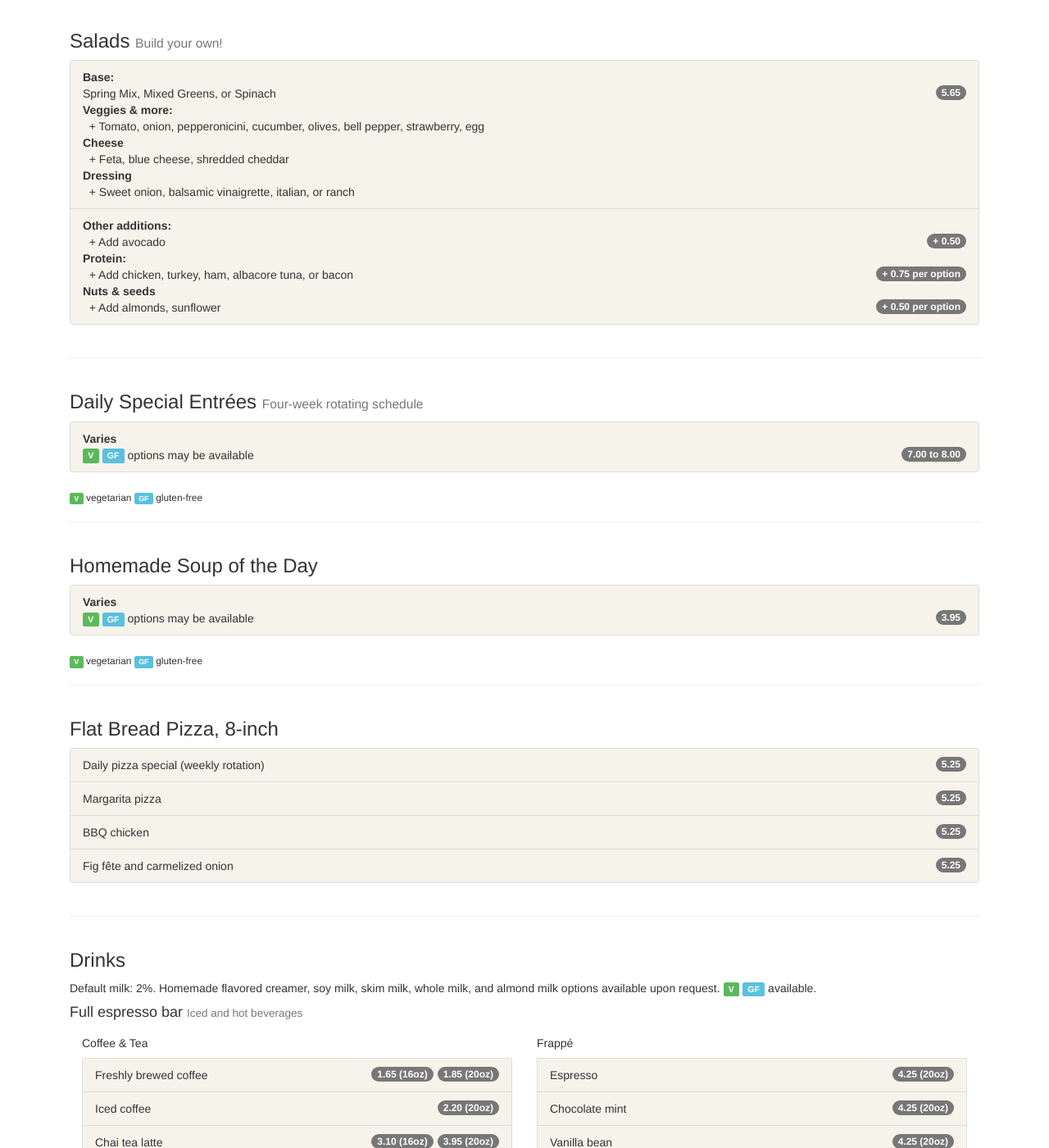
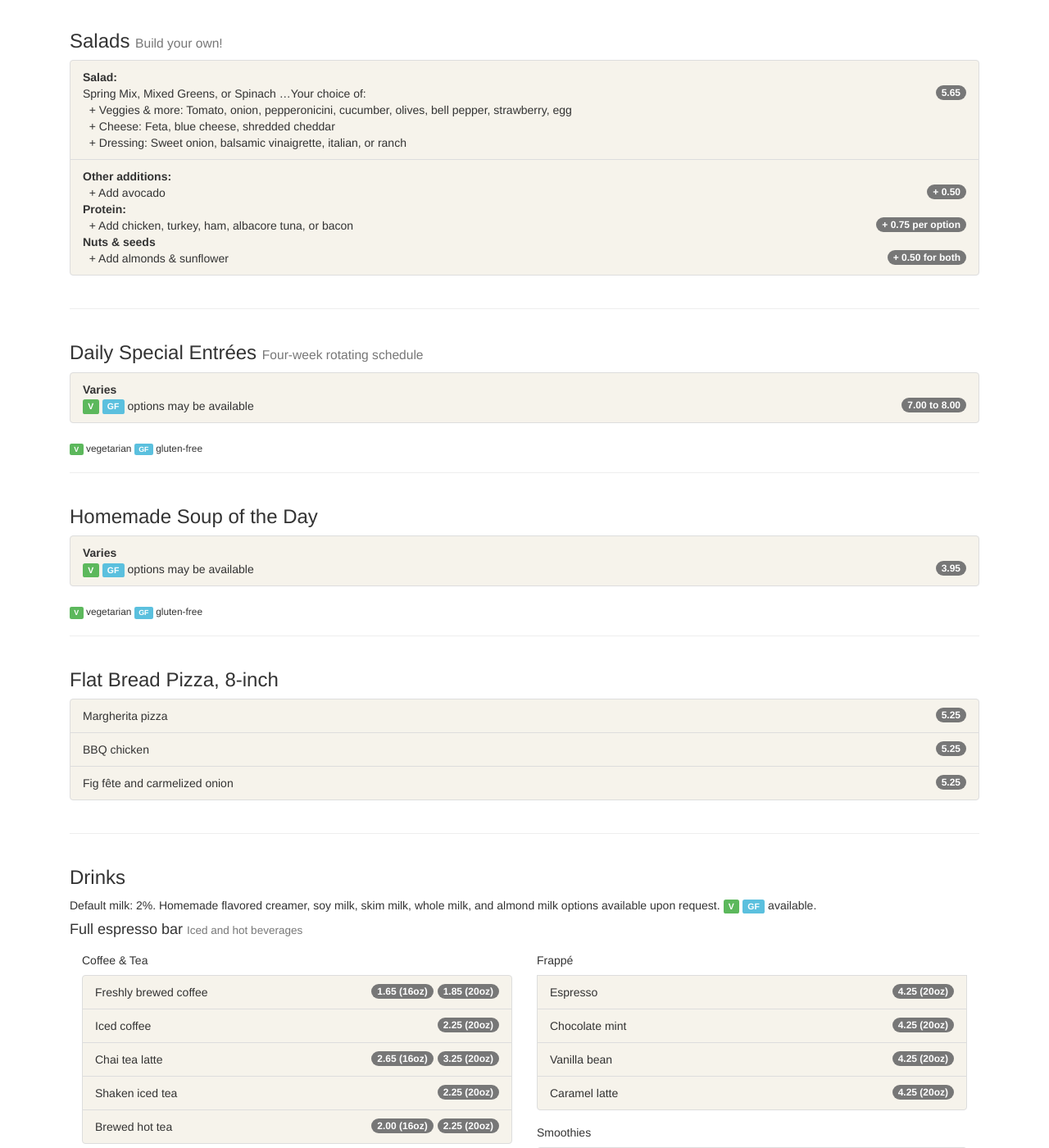
Before and after one commit to portofsandiego/cafe-orderform, a website: page app/index.html in a window 1280 px wide. Shown: the part 1400-2800 px from the top of the page at 82% size. Drawn offline with nearby package versions, Linux system fonts and the light colour scheme; files that its build step writes are made by us from their sources.

Commit message:
April menu changes

```diff
--- a/app/index.html
+++ b/app/index.html
@@ -122,7 +122,7 @@
 								</li>
 								<li class="list-group-item">
 									<span class="badge">3.50</span>
-									Homemade granola cereal with choice of 2%, almond, rice, or soy milk <span class="label label-success">V</span> <span class="label label-info">GF</span><br>
+									Homemade granola cereal with choice of 2%, almond, whole, or soy milk <span class="label label-success">V</span> <span class="label label-info">GF</span><br>
 									<span class="badge">1.00</span>
 									&nbsp; + Add fresh fruit
 								</li>
@@ -146,7 +146,7 @@
 								</li>
 								<li class="list-group-item">
 									<span class="badge">1.75</span>
-									Plain sweet bagel w/ everything<br>
+									Bagel with cream cheese; choice of plain, everything, or sweet bagel<br>
 									<span class="badge">+ 0.50</span>
 									&nbsp; + Add tomatoes and jalapeños<br>
 									<span class="badge">+ 1.75</span>
@@ -166,14 +166,14 @@
 						<h3 class="anchor"><span id="sandwiches"></span>Sandwiches <small>Build your own!</small></h3>
 						<ul class="list-group">
 							<li class="list-group-item">
-								<strong>Base:</strong><br>
+								<strong>Bread:</strong><br>
 								<span class="badge">5.65</span>
 								Turkey, ham, roast beef …Your choice of:<br>
 								&nbsp; + Bread (whole grain, sourdough, artisan roll)<br>
-								&nbsp; + Cheese (cheddar, swiss, pepper jack), vegetable, sauce<br>
+								&nbsp; + Cheese (american, swiss, provolone, pepper jack), vegetable, sauce<br>
 								<span class="badge">+ 0.75</span>
 								&nbsp; + Add bacon<br>
-								<span class="badge">+ 0.50</span>
+								<span class="badge">+ 0.75</span>
 								&nbsp; + Add avocado
 							</li>
 							<li class="list-group-item">
@@ -199,18 +199,15 @@
 						<h3 class="anchor"><span id="salads"></span>Salads <small>Build your own!</small></h3>
 						<ul class="list-group">
 							<li class="list-group-item">
-								<strong>Base:</strong><br>
+								<strong>Salad:</strong><br>
 								<span class="badge">5.65</span>
-								Spring Mix, Mixed Greens, or Spinach<br>
+								Spring Mix, Mixed Greens, or Spinach …Your choice of:<br>
 
-								<strong>Veggies &amp; more:</strong><br>
-								&nbsp; + Tomato, onion, pepperonicini, cucumber, olives, bell pepper, strawberry, egg<br>
+								&nbsp; + Veggies &amp; more: Tomato, onion, pepperonicini, cucumber, olives, bell pepper, strawberry, egg<br>
 
-								<strong>Cheese</strong><br>
-								&nbsp; + Feta, blue cheese, shredded cheddar<br>
+								&nbsp; + Cheese: Feta, blue cheese, shredded cheddar<br>
 
-								<strong>Dressing</strong><br>
-								&nbsp; + Sweet onion, balsamic vinaigrette, italian, or ranch
+								&nbsp; + Dressing: Sweet onion, balsamic vinaigrette, italian, or ranch
 							</li>
 							<li class="list-group-item">
 								<strong>Other additions:</strong><br>
@@ -222,8 +219,8 @@
 								&nbsp; + Add chicken, turkey, ham, albacore tuna, or bacon<br>
 
 								<strong>Nuts &amp; seeds</strong><br>
-								<span class="badge">+ 0.50 per option</span>
-								&nbsp; + Add almonds, sunflower
+								<span class="badge">+ 0.50 for both</span>
+								&nbsp; + Add almonds &amp; sunflower
 
 							</li>
 						</ul>
@@ -269,11 +266,7 @@
 						<ul class="list-group">
 							<li class="list-group-item">
 								<span class="badge">5.25</span>
-								Daily pizza special (weekly rotation)
-							</li>
-							<li class="list-group-item">
-								<span class="badge">5.25</span>
-								Margarita pizza
+								Margherita pizza
 							</li>
 							<li class="list-group-item">
 								<span class="badge">5.25</span>
@@ -303,17 +296,16 @@
 									Freshly brewed coffee
 								</li>
 								<li class="list-group-item">
-									<span class="badge">2.20 (20oz)</span>
+									<span class="badge">2.25 (20oz)</span>
 									Iced coffee
 								</li>
 								<li class="list-group-item">
-									<span class="badge">3.95 (20oz)</span>
-									<span class="badge">3.10 (16oz)</span>
+									<span class="badge">3.25 (20oz)</span>
+									<span class="badge">2.65 (16oz)</span>
 									Chai tea latte
 								</li>
 								<li class="list-group-item">
-									<span class="badge">3.95 (20oz)</span>
-									<span class="badge">3.10 (16oz)</span>
+									<span class="badge">2.25 (20oz)</span>
 									Shaken iced tea
 								</li>
 								<li class="list-group-item">
@@ -350,9 +342,19 @@
 									Mocha
 								</li>
 								<li class="list-group-item">
+									<span class="badge">3.25 (20oz)</span>
+									<span class="badge">2.65 (16oz)</span>
+									White Mocha
+								</li>
+								<li class="list-group-item">
 									<span class="badge">3.95 (20oz)</span>
 									<span class="badge">3.45 (16oz)</span>
 									Mexican mocha
+								</li>
+								<li class="list-group-item">
+									<span class="badge">3.95 (20oz)</span>
+									<span class="badge">3.45 (16oz)</span>
+									Peppermint mocha
 								</li>
 							</ul>
 						</div><!-- end col-md-6 (first) -->
@@ -380,7 +382,7 @@
 							<ul class="list-group">
 								<li class="list-group-item">
 									<span class="badge">4.75 (20oz)</span>
-									Wild berry
+									Piña Colada
 								</li>
 								<li class="list-group-item">
 									<span class="badge">4.75 (20oz)</span>
```
